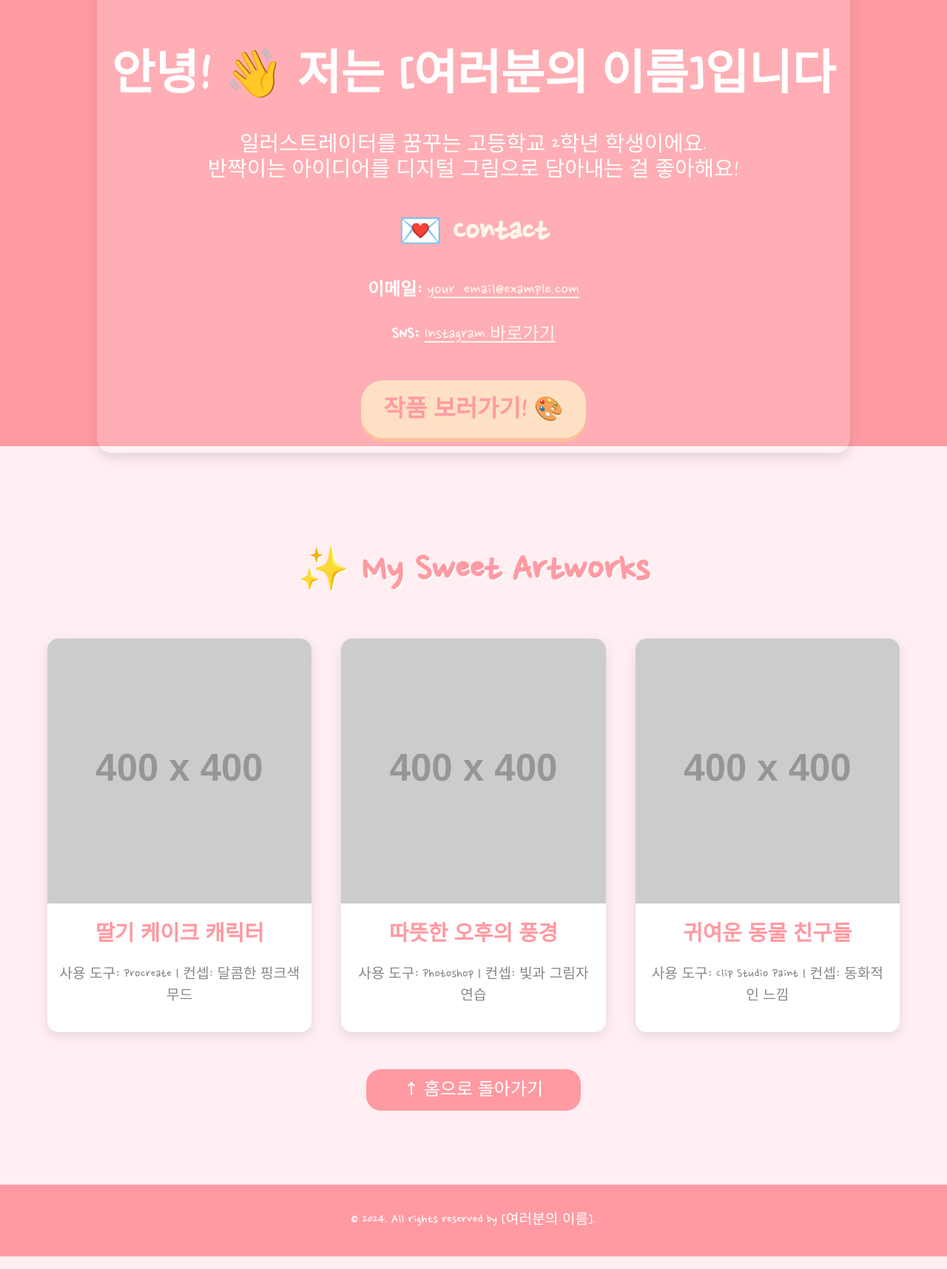
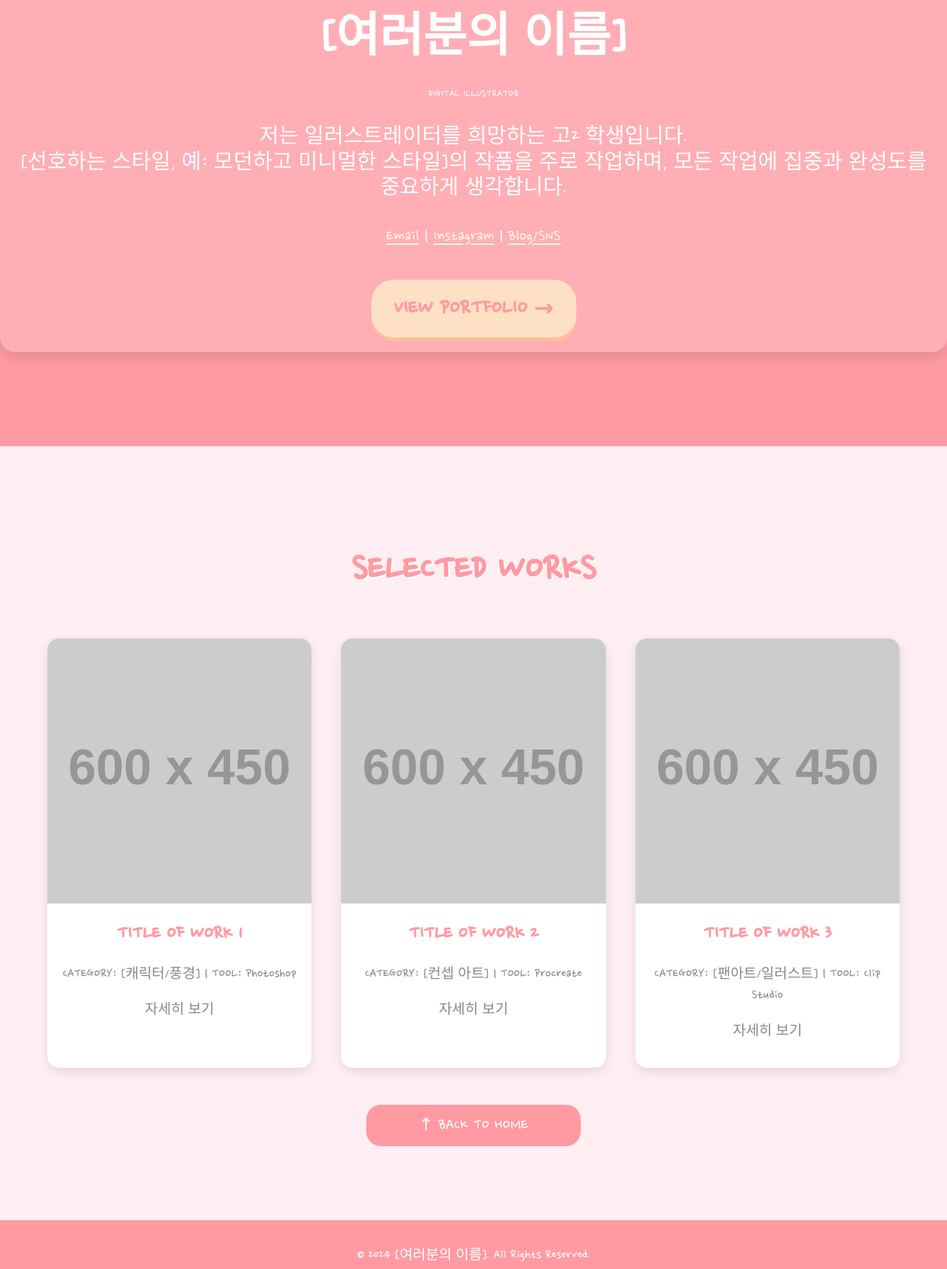
Before and after one commit to Eunseongee-Jo/github, a plain HTML site: page index.html in a window 1280 px wide. Shown: the part 197-1912 px from the top of the page at 74% size. Drawn offline with Linux system fonts and the light colour scheme; placeholder pictures from the web are drawn by us.

Commit message:
Update index.html

```diff
--- a/index.html
+++ b/index.html
@@ -3,67 +3,72 @@
 <head>
     <meta charset="UTF-8">
     <meta name="viewport" content="width=device-width, initial-scale=1.0">
-    <title>🌟 [이름]의 아기자기 아트 포트폴리오</title>
+    <title>◼️ [이름]의 디지털 아트 포트폴리오</title>
     <link rel="stylesheet" href="style.css">
 </head>
 <body>
 
     <section id="home" class="screen-full">
         <header>
-            <div class="profile-area">
-                <img src="images/profile.png" alt="프로필 이미지" class="profile-img" onerror="this.src='https://via.placeholder.com/150?text=Profile'">
-                <h1>안녕! 👋 저는 [여러분의 이름]입니다</h1>
+            <div class="header-content">
+                <h1 class="name">[여러분의 이름]</h1>
+                <p class="role">DIGITAL ILLUSTRATOR</p>
+                <div class="divider"></div>
+
                 <p class="intro-text">
-                    일러스트레이터를 꿈꾸는 고등학교 2학년 학생이에요.<br>
-                    반짝이는 아이디어를 디지털 그림으로 담아내는 걸 좋아해요!
+                    저는 일러스트레이터를 희망하는 고2 학생입니다.<br>
+                    [선호하는 스타일, 예: 모던하고 미니멀한 스타일]의 작품을 주로 작업하며, 모든 작업에 집중과 완성도를 중요하게 생각합니다.
                 </p>
+
+                <div class="contact-info">
+                    <a href="mailto:your_email@example.com">Email</a> |
+                    <a href="https://www.instagram.com/your_instagram" target="_blank">Instagram</a> |
+                    <a href="https://www.yourblog.com" target="_blank">Blog/SNS</a>
+                </div>
             </div>
 
-            <div class="contact-info">
-                <h2>💌 Contact</h2>
-                <p><strong>이메일:</strong> <a href="mailto:your_email@example.com">your_email@example.com</a></p>
-                <p><strong>SNS:</strong> <a href="https://www.instagram.com/your_instagram" target="_blank">Instagram 바로가기</a></p>
-            </div>
-
-            <a href="#gallery" class="view-button">작품 보러가기! 🎨</a>
+            <a href="#gallery" class="view-button">VIEW PORTFOLIO →</a>
         </header>
     </section>
 
     <section id="gallery" class="gallery-section">
-        <h2 class="section-title">✨ My Sweet Artworks</h2>
+        <h2 class="section-title">SELECTED WORKS</h2>
 
         <div class="art-grid">
             <div class="artwork-item">
-                <img src="images/art-01.jpg" alt="작품 1 제목" onerror="this.src='https://via.placeholder.com/400x400?text=Art+1'">
+                <img src="images/art-01.jpg" alt="작품 1 제목" onerror="this.src='https://via.placeholder.com/600x450?text=ARTWORK+1'">
                 <div class="caption">
-                    <h3>딸기 케이크 캐릭터</h3>
-                    <p>사용 도구: Procreate | 컨셉: 달콤한 핑크색 무드</p>
+                    <h3>TITLE OF WORK 1</h3>
+                    <p>CATEGORY: [캐릭터/풍경] | TOOL: Photoshop</p>
+                    <p class="detail-link">자세히 보기</p>
                 </div>
             </div>
 
             <div class="artwork-item">
-                <img src="images/art-02.jpg" alt="작품 2 제목" onerror="this.src='https://via.placeholder.com/400x400?text=Art+2'">
+                <img src="images/art-02.jpg" alt="작품 2 제목" onerror="this.src='https://via.placeholder.com/600x450?text=ARTWORK+2'">
                 <div class="caption">
-                    <h3>따뜻한 오후의 풍경</h3>
-                    <p>사용 도구: Photoshop | 컨셉: 빛과 그림자 연습</p>
+                    <h3>TITLE OF WORK 2</h3>
+                    <p>CATEGORY: [컨셉 아트] | TOOL: Procreate</p>
+                    <p class="detail-link">자세히 보기</p>
                 </div>
             </div>
 
             <div class="artwork-item">
-                <img src="images/art-03.jpg" alt="작품 3 제목" onerror="this.src='https://via.placeholder.com/400x400?text=Art+3'">
+                <img src="images/art-03.jpg" alt="작품 3 제목" onerror="this.src='https://via.placeholder.com/600x450?text=ARTWORK+3'">
                 <div class="caption">
-                    <h3>귀여운 동물 친구들</h3>
-                    <p>사용 도구: Clip Studio Paint | 컨셉: 동화적인 느낌</p>
+                    <h3>TITLE OF WORK 3</h3>
+                    <p>CATEGORY: [팬아트/일러스트] | TOOL: Clip Studio</p>
+                    <p class="detail-link">자세히 보기</p>
                 </div>
             </div>
 
             </div>
 
-        <a href="#home" class="back-button">↑ 홈으로 돌아가기</a>
+        <a href="#home" class="back-button">↑ BACK TO HOME</a>
     </section>
 
     <footer>
-        <p>&copy; 2024. All rights reserved by [여러분의 이름].</p>
+        <p>&#169; 2024 [여러분의 이름]. All Rights Reserved.</p>
     </footer>
 </body>
 </html>
```
